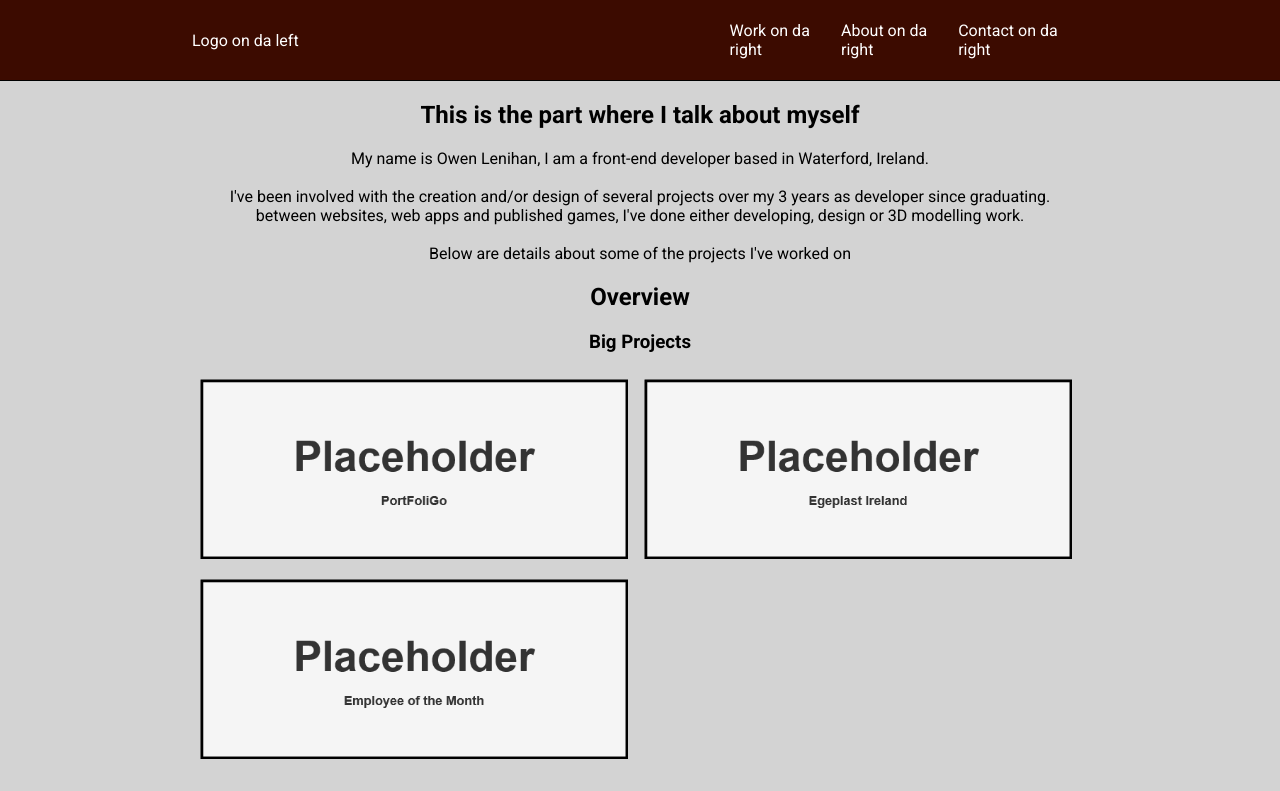
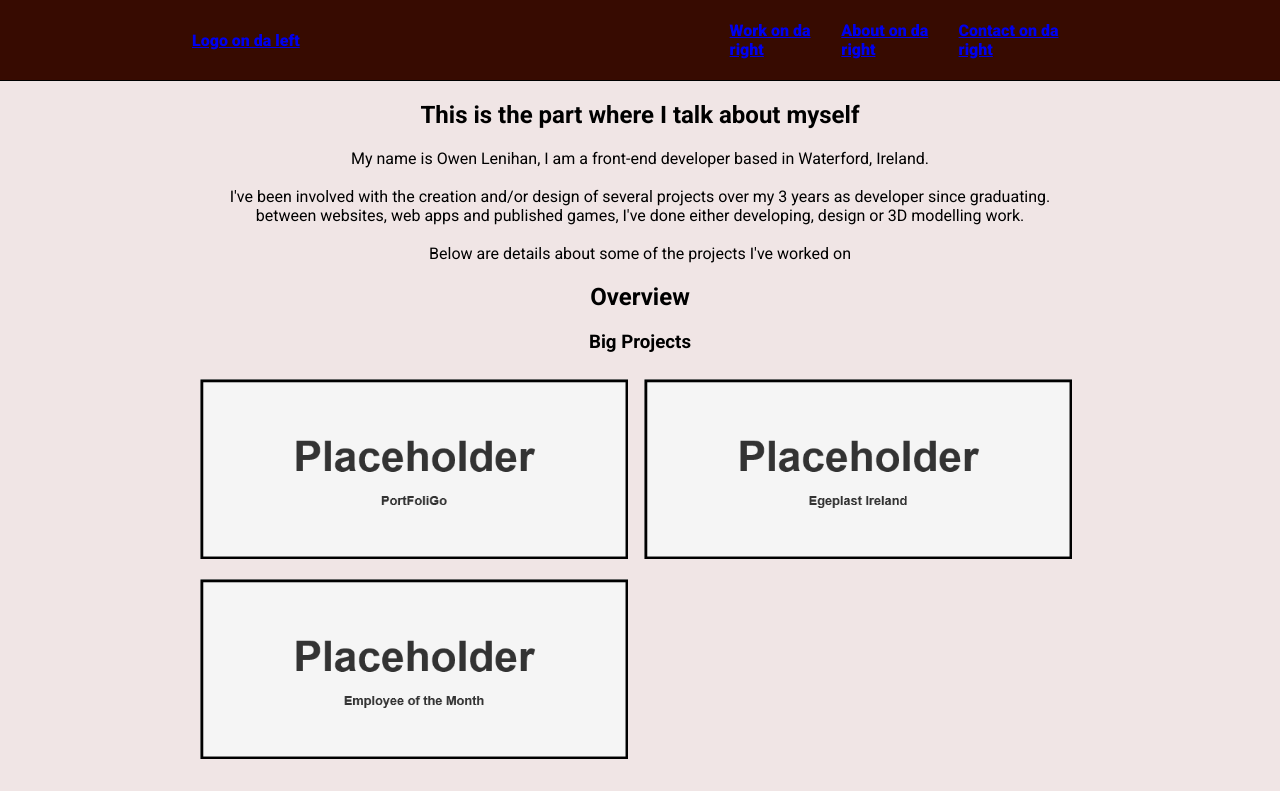
Before and after one commit to ying-lenny/Portfolio-Site-OL, a React (Create React App) app: page / in a window 1280 px wide. Shown: the top 791 px of the page. Built offline with nearby package versions, Linux system fonts and the light colour scheme.

Commit message:
Changed app to use routing for homepage and new view

```diff
--- a/src/App.js
+++ b/src/App.js
@@ -1,21 +1,24 @@
+import { BrowserRouter, Routes, Route } from 'react-router-dom';
+import Homepage from './Pages/Homepage';
+import ProjectPage from './Pages/ProjectPage';
 import './Styles/main.css';
 import Header from './Components/Header';
-import AboutSection from './Components/About';
-import ProjectSection from './Components/Projects';
-import ContactSection from './Components/Contact';
 import Footer from './Components/Footer';
 
 function App() {
   	return (
-    	<div className='App'>
-     		<Header/>
-			<div className='body'>
-				<AboutSection/>
-				<ProjectSection/>
-				<ContactSection/>
-				<Footer/>
+		<BrowserRouter>
+			<div className='App'>
+				<Header/>
+				<div className='body'>
+					<Routes>
+						<Route exact path='/' element={<Homepage/>}/>
+						<Route exact path='/page' element={<ProjectPage/>}/>
+					</Routes>
+					<Footer/>
+				</div>
 			</div>
-		</div>
+		</BrowserRouter>
 	);
 }
 
--- a/src/Components/Header.js
+++ b/src/Components/Header.js
@@ -1,18 +1,19 @@
 import React from "react";
+import { Link } from "react-router-dom";
 
 export default function Header() {
     return (
         <header className="header">
-            <div className="header-links">
+            <nav className="header-links">
                 <div className="header-left">
-                    <p>Logo on da left</p>
+                    <Link to='/' >Logo on da left</Link>
                 </div>
                 <div className="header-right">
-                    <p>Work on da right</p>
-                    <p>About on da right</p>
-                    <p>Contact on da right</p>
+                    <Link to='/' >Work on da right</Link>
+                    <Link to='/page' >About on da right</Link>
+                    <Link to='/' >Contact on da right</Link>
                 </div>
-            </div>
+            </nav>
         </header>
     )
 }
--- a/src/Components/Projects.js
+++ b/src/Components/Projects.js
@@ -31,7 +31,7 @@ export default function ProjectSection() {
 									Irish-based welding equipment supplier
 								</p>
                 <button className="button is-primary">
-                  <a href="https://egeplast.ie/">Visit Website</a>
+                  <span>Learn More</span>
                 </button>
               </figcaption>
             </figure>
@@ -45,7 +45,7 @@ export default function ProjectSection() {
 									PSX-styled survival horror experience
 								</p>
                 <button href="/#" className="button is-primary">
-                  <span>Visit Website</span>
+                  <span>Learn More</span>
                 </button>
               </figcaption>
             </figure>
--- /dev/null
+++ b/src/Pages/Homepage.js
@@ -0,0 +1,15 @@
+import AboutSection from '../Components/About';
+import ProjectSection from '../Components/Projects';
+import ContactSection from '../Components/Contact';
+
+function Homepage() {
+    return (
+        <div>
+            <AboutSection/>
+            <ProjectSection/>
+            <ContactSection/>
+        </div>
+    )
+}
+
+export default Homepage
--- /dev/null
+++ b/src/Pages/ProjectPage.js
@@ -0,0 +1,9 @@
+function ProjectPage() {
+    return (
+        <div>
+            <h1>HI</h1>
+        </div>
+    )
+}
+
+export default ProjectPage;
--- a/src/Styles/_App.scss
+++ b/src/Styles/_App.scss
@@ -8,7 +8,7 @@ body {
   font-family: 'Roboto', sans-serif;
   margin: 0;
   padding: 0;
-  background-color: lightgray;
+  background-color: rgb(240, 229, 229);
 }
 
 .body {
--- a/src/Styles/_Header.scss
+++ b/src/Styles/_Header.scss
@@ -5,11 +5,12 @@
     top: 0;
     height: 3em;
     width: 100%;
-    background-color: #3c0b00;
+    background-color: #370b01;
     padding: 1em 0;
   }
 
   .header-links {
+    font-weight: 900;
     display: flex;
     justify-content: space-between;
     align-items: center;
--- a/src/Styles/main.css
+++ b/src/Styles/main.css
@@ -7,7 +7,7 @@ body {
   font-family: "Roboto", sans-serif;
   margin: 0;
   padding: 0;
-  background-color: lightgray;
+  background-color: rgb(240, 229, 229);
 }
 
 .body {
@@ -23,11 +23,12 @@ body {
   top: 0;
   height: 3em;
   width: 100%;
-  background-color: #3c0b00;
+  background-color: #370b01;
   padding: 1em 0;
 }
 
 .header-links {
+  font-weight: 900;
   display: flex;
   justify-content: space-between;
   align-items: center;
```
Also changed, not shown: 1 other file (tests, documents, lock files or other folders).
